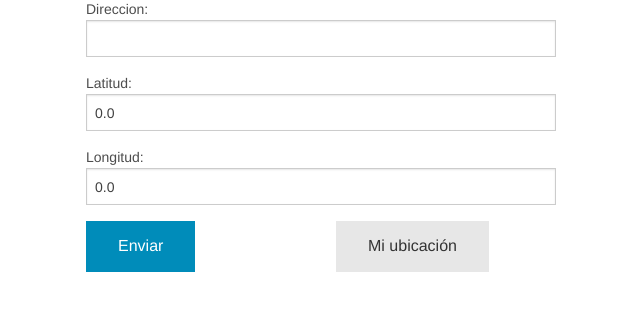
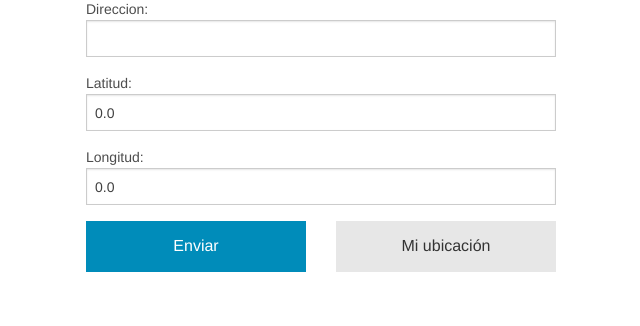
Before and after one commit to developerfab/geomatica, a Django app: a page that uses geomatica/core/templates/from_coord.html in a window 1280 px wide. Shown: the part 135-461 px from the top of the page, without its empty margins (319-959 px from the left). Run offline with Django 3.2, Linux system fonts and the light colour scheme.

Commit message:
expand button notificacion nueva

```diff
--- a/geomatica/core/templates/from_coord.html
+++ b/geomatica/core/templates/from_coord.html
@@ -12,10 +12,10 @@
       {{ form }}
         <div class="row">
           <div class="small-6 columns">
-            <input type="submit" value="Enviar" class="expanded button" />
+            <input type="submit" value="Enviar" class="expand button" />
           </div>
           <div class="small-6 columns">
-            <input id="mi_ubicacion" type="button" value="Mi ubicación" class="expanded button secondary" />
+            <input id="mi_ubicacion" type="button" value="Mi ubicación" class="expand button secondary" />
           </div>
         </div>
     </form>
```
